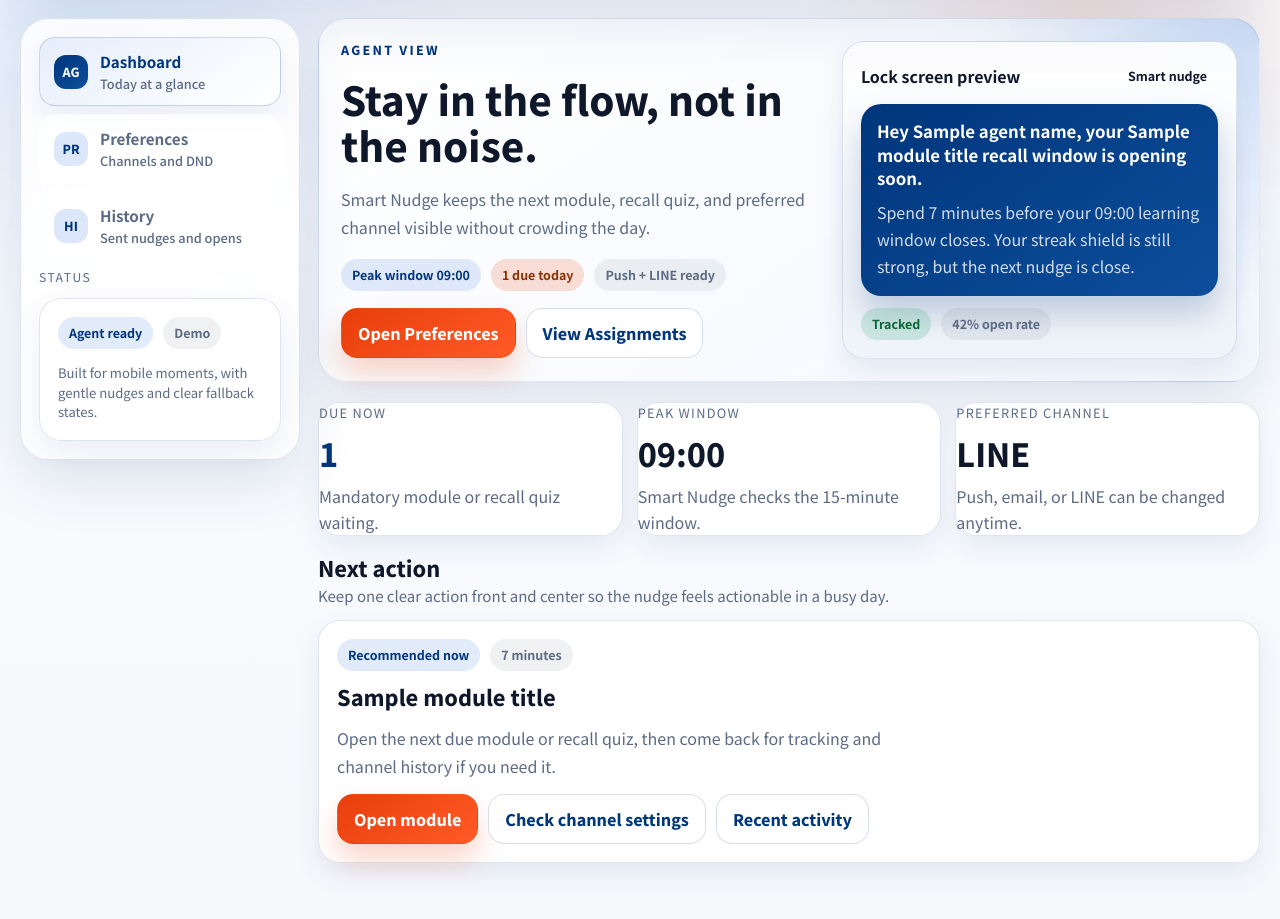
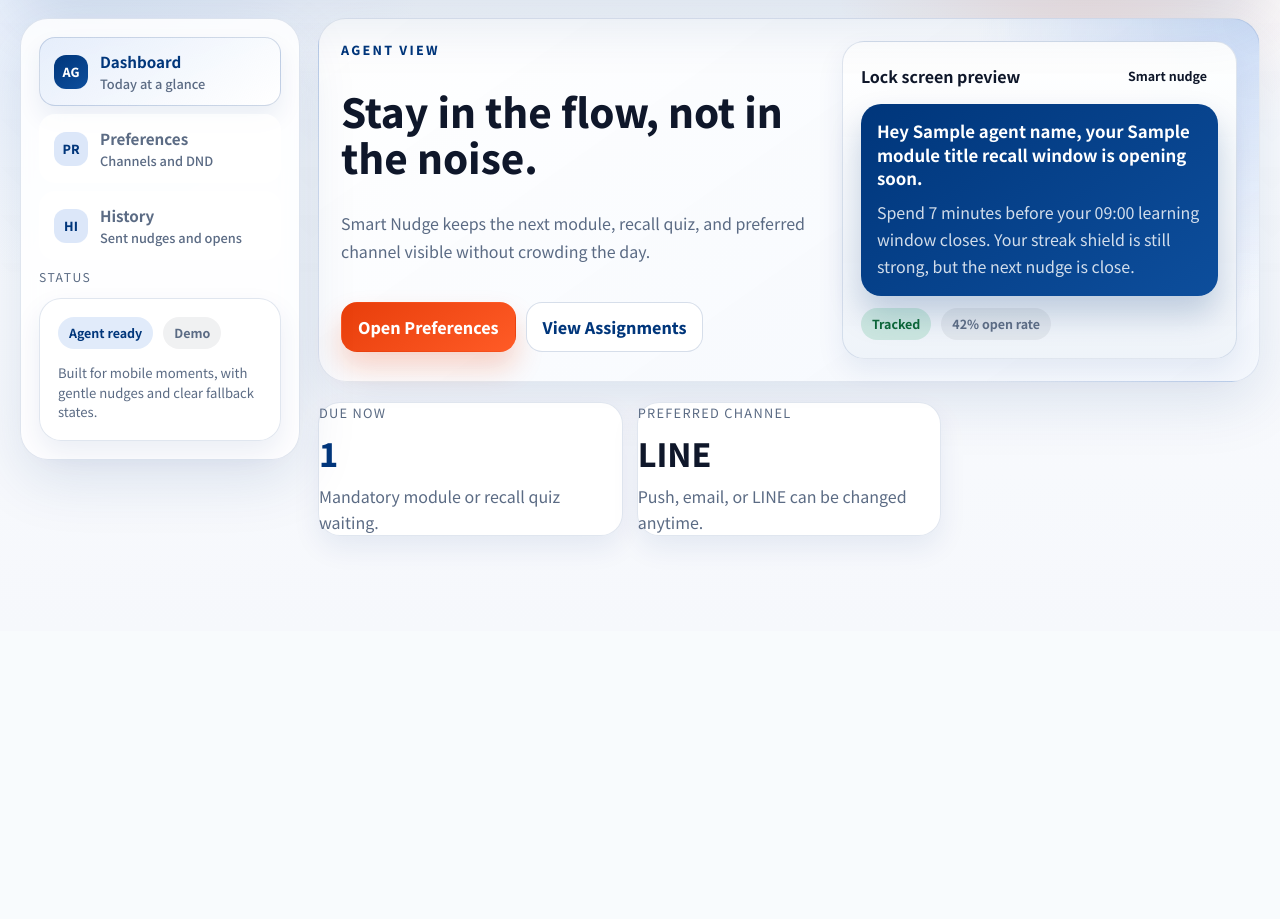
Before and after one commit to Team-Big-Bugs/kgi-project, a FastAPI app: template app/templates/agent/dashboard.html in a window 1280 px wide. Shown: the part 169-1088 px from the top of the page. After the commit the page ends 715 px from the top, so only its background shows below. Run offline with FastAPI, Linux system fonts and the light colour scheme; the template is opened without the code that fills it: most values are stand-ins (such as "Sample title", 1, 10 or a date in 2020).

Commit message:
Simplify agent dashboard layout

```diff
--- a/app/templates/agent/dashboard.html
+++ b/app/templates/agent/dashboard.html
@@ -1,5 +1,5 @@
 {% extends "base.html" %}
-{% from "partials/macros.html" import stat_card, badge, empty_state %}
+{% from "partials/macros.html" import stat_card, badge %}
 {% set nav_mode = "agent" %}
 {% set current_page = "dashboard" %}
 {% set page_title = page_title|default("Agent Dashboard") %}
@@ -13,11 +13,6 @@
     <p class="page-subtitle">
       Smart Nudge keeps the next module, recall quiz, and preferred channel visible without crowding the day.
     </p>
-    <div class="cluster">
-      {{ badge(next_peak_window|default("Peak window 09:00"), "primary") }}
-      {{ badge(due_today_label|default("1 due today"), "accent") }}
-      {{ badge(channel_label|default("Push + LINE ready"), "soft") }}
-    </div>
     <div class="page-actions">
       <a class="btn btn-primary" href="{{ preferences_url|default('/preferences') }}">Open Preferences</a>
       <a class="btn btn-secondary" href="{{ assignments_url|default('/assignments') }}">View Assignments</a>
@@ -42,29 +37,6 @@
 
 <section class="card-grid">
   {{ stat_card("Due now", due_count|default("1"), "Mandatory module or recall quiz waiting.", "accent") }}
-  {{ stat_card("Peak window", peak_window|default("09:00"), "Smart Nudge checks the 15-minute window.", "neutral") }}
   {{ stat_card("Preferred channel", preferred_channel|default("LINE"), "Push, email, or LINE can be changed anytime.") }}
 </section>
-
-<section class="section">
-  <div class="section-header">
-    <div>
-      <h3 class="section-title">Next action</h3>
-      <p class="section-note">Keep one clear action front and center so the nudge feels actionable in a busy day.</p>
-    </div>
-  </div>
-  <article class="panel stack">
-    <div class="cluster">
-      {{ badge("Recommended now", "primary") }}
-      {{ badge("7 minutes", "soft") }}
-    </div>
-    <h4 class="section-title">{{ module_title|default("Travel Insurance refresh") }}</h4>
-    <p class="page-subtitle">Open the next due module or recall quiz, then come back for tracking and channel history if you need it.</p>
-    <div class="page-actions">
-      <a class="btn btn-primary" href="{{ assignment_url|default('/assignments/1') }}">Open module</a>
-      <a class="btn btn-secondary" href="{{ preferences_url|default('/preferences') }}">Check channel settings</a>
-      <a class="btn btn-secondary" href="{{ history_url|default('/history') }}">Recent activity</a>
-    </div>
-  </article>
-</section>
 {% endblock %}
```
